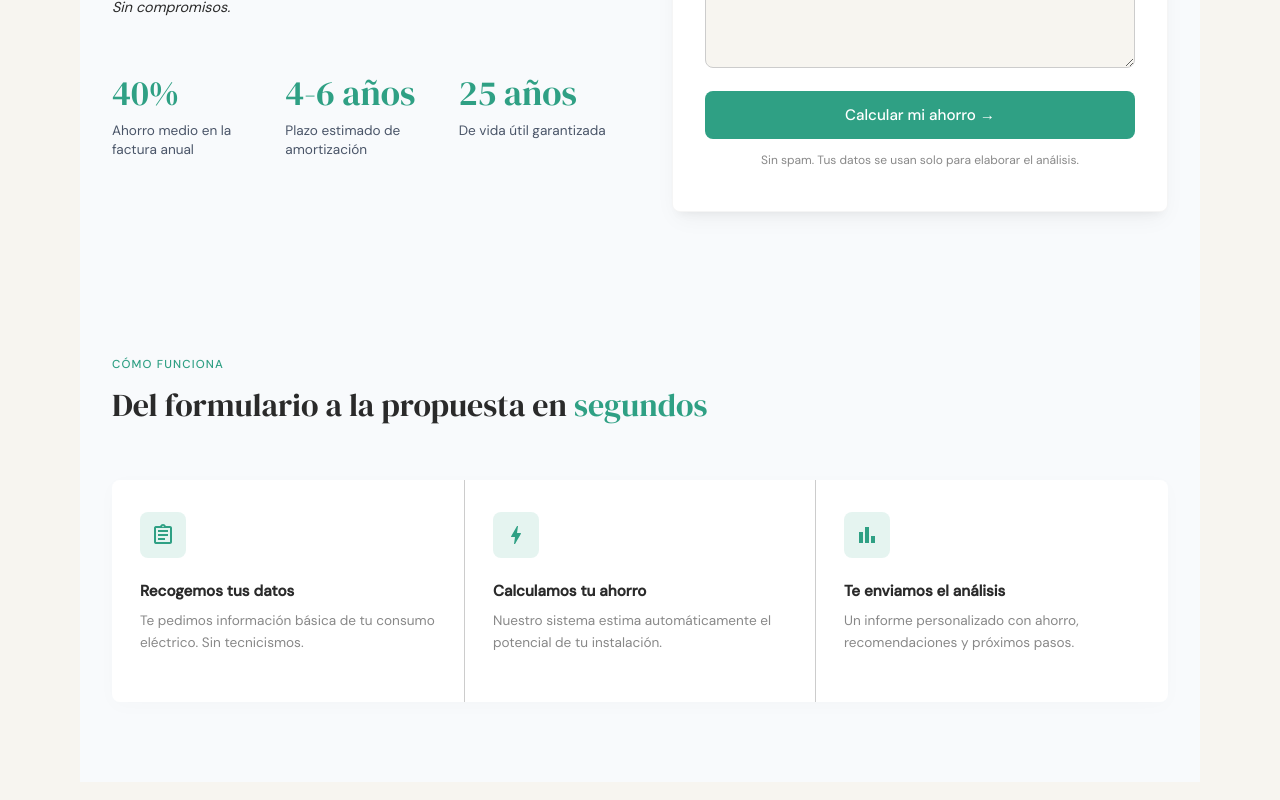
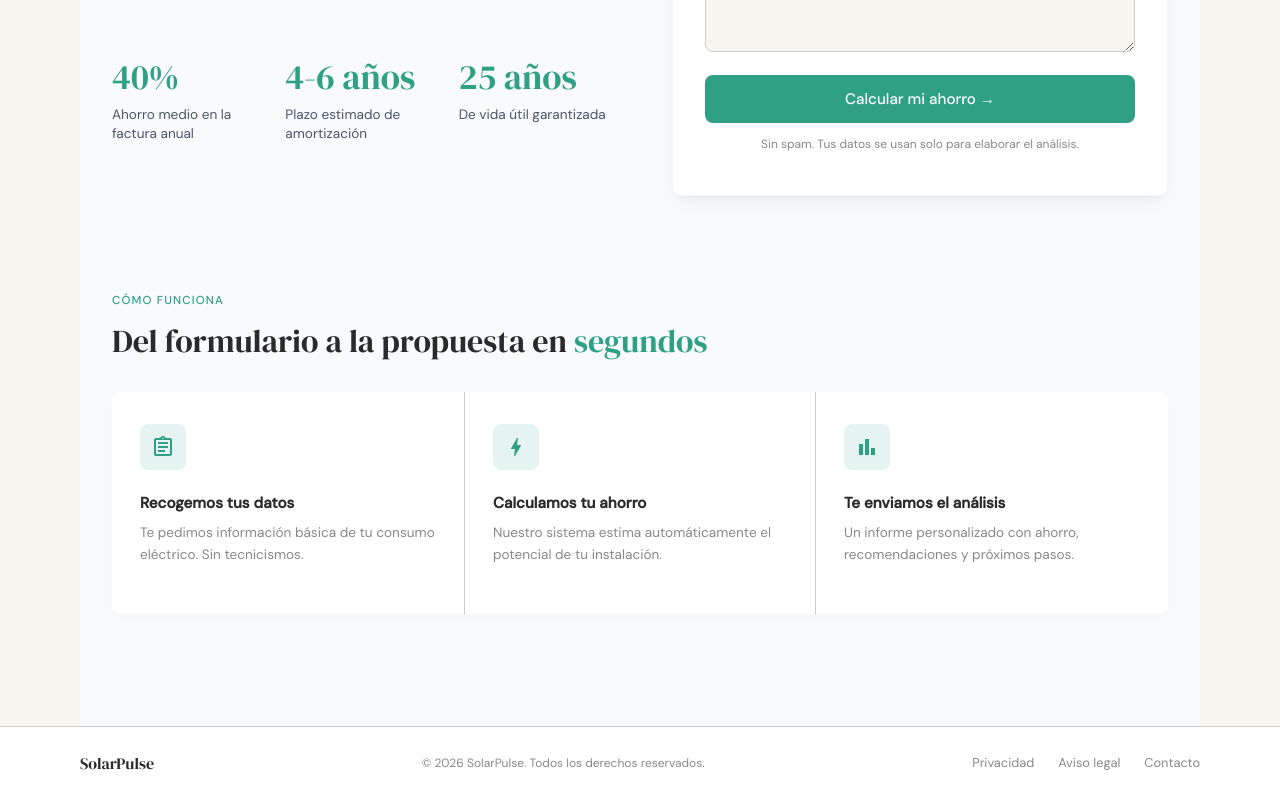
Before and after one commit to Ciriero/SolarPulse, a React (Vite) app: page / in a window 1280 px wide. Shown: the part 638-1438 px from the top of the page. Built offline with nearby package versions, Linux system fonts and the light colour scheme.

Commit message:
feat: add Footer component (jsx + css)

```diff
--- a/src/App.jsx
+++ b/src/App.jsx
@@ -2,6 +2,7 @@ import React from 'react'
 import Form from './components/Form/Form'
 import Header from './components/Header/Header'
 import HowItWorks from './components/HowItWorks/HowItWorks'
+import Footer from './components/Footer/Footer'
 
 const App = () => {
   return (
@@ -9,6 +10,7 @@ const App = () => {
       <Header />
       <Form />
       <HowItWorks />
+      <Footer />
     </div>
   )
 }
--- a/src/components/Footer/Footer.jsx
+++ b/src/components/Footer/Footer.jsx
@@ -1,9 +1,22 @@
-import React from 'react'
+import React from "react";
+import "./footer.css";
 
 const Footer = () => {
   return (
-    <div>Footer</div>
-  )
-}
+    <footer className="footer">
+      <div className="footer-inner">
+        <span className="footer-brand">SolarPulse</span>
+        <p className="footer-copy">
+          © 2026 SolarPulse. Todos los derechos reservados.
+        </p>
+        <nav className="footer-nav">
+          <a href="#">Privacidad</a>
+          <a href="#">Aviso legal</a>
+          <a href="#">Contacto</a>
+        </nav>
+      </div>
+    </footer>
+  );
+};
 
-export default Footer
+export default Footer;
--- a/src/components/Footer/footer.css
+++ b/src/components/Footer/footer.css
@@ -0,0 +1,56 @@
+/* ================================================
+   FOOTER
+   ================================================ */
+
+.footer {
+  border-top: 1px solid var(--color-border);
+  background-color: var(--color-surface);
+  padding: 1.5rem 2rem;
+}
+
+.footer-inner {
+  max-width: var(--max-width);
+  margin: 0 auto;
+  display: flex;
+  align-items: center;
+  justify-content: space-between;
+  gap: 1rem;
+}
+
+.footer-brand {
+  font-family: var(--ff-heading);
+  font-size: 1rem;
+  color: var(--color-text);
+}
+
+.footer-copy {
+  font-size: 0.75rem;
+  color: var(--color-text-muted);
+}
+
+.footer-nav {
+  display: flex;
+  gap: 1.5rem;
+}
+
+.footer-nav a {
+  font-size: 0.8rem;
+  color: var(--color-text-muted);
+  transition: color var(--transition);
+}
+
+.footer-nav a:hover {
+  color: var(--color-primary);
+}
+
+/* ================================================
+   RESPONSIVE
+   ================================================ */
+
+@media (max-width: 600px) {
+  .footer-inner {
+    flex-direction: column;
+    text-align: center;
+    gap: 0.75rem;
+  }
+}
--- a/src/components/Form/Form.jsx
+++ b/src/components/Form/Form.jsx
@@ -155,7 +155,7 @@ const Form = () => {
               id="comments"
               value={term.comments}
               onChange={handleInputs}
-              placeholder="Ej: Mi factura de luz es muy alta y pago mucho para mi consumo..."
+              placeholder="Ej: Mi factura de luz es muy alta y pago mucho para el consumo que tengo ..."
               rows={5}
             />
           </div>
--- a/src/components/Form/form.css
+++ b/src/components/Form/form.css
@@ -10,7 +10,7 @@
   align-items: center;
   max-width: var(--max-width);
   margin: 0 auto;
-  padding: 5rem 2rem;
+  padding: 4rem 2rem;
   background-color: var(--color-form-section-bg);
 }
 
@@ -39,17 +39,6 @@
   height: 6px;
   border-radius: 50%;
   background: var(--color-primary);
-  animation: pulse 2s infinite;
-}
-
-@keyframes pulse {
-  0%,
-  100% {
-    opacity: 1;
-  }
-  50% {
-    opacity: 0.3;
-  }
 }
 
 /* ================================================
--- a/src/components/Header/Header.jsx
+++ b/src/components/Header/Header.jsx
@@ -20,7 +20,7 @@ const Header = () => {
           <a href="#como-funciona" className="nav-link" onClick={closeMenu}>Cómo funciona</a>
           <a href="#calculadora" className="nav-link" onClick={closeMenu}>Calculadora</a>
           <a href="#casos" className="nav-link" onClick={closeMenu}>Casos de éxito</a>
-          <a href="#calcular" className="nav-link nav-cta" onClick={closeMenu}>Calcular ahorro</a>
+          <a href="#login" className="nav-link nav-cta" onClick={closeMenu}>Login</a>
         </nav>
 
         <button
--- a/src/components/HowItWorks/howitworks.css
+++ b/src/components/HowItWorks/howitworks.css
@@ -5,7 +5,7 @@
 .how-section {
   max-width: var(--max-width);
   margin: 0 auto;
-  padding: 4rem 2rem 5rem;
+  padding: 2rem 2rem 7rem;
   background-color: var(--color-form-section-bg);
 }
 
@@ -22,7 +22,7 @@
   font-family: var(--ff-heading);
   font-size: clamp(1.6rem, 3vw, 2rem);
   color: var(--color-text);
-  margin-bottom: 3.5rem;
+  margin-bottom: 2rem;
   font-weight: 400;
 }
 
```
